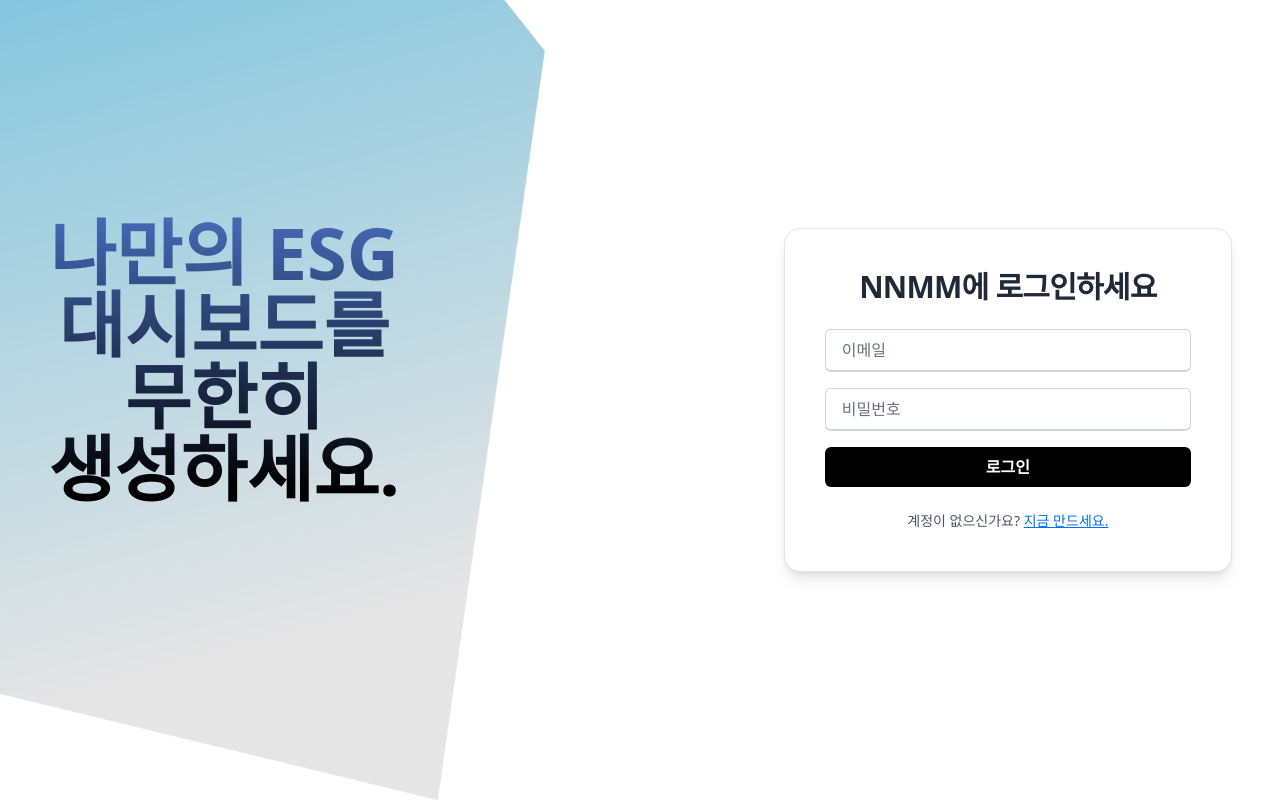
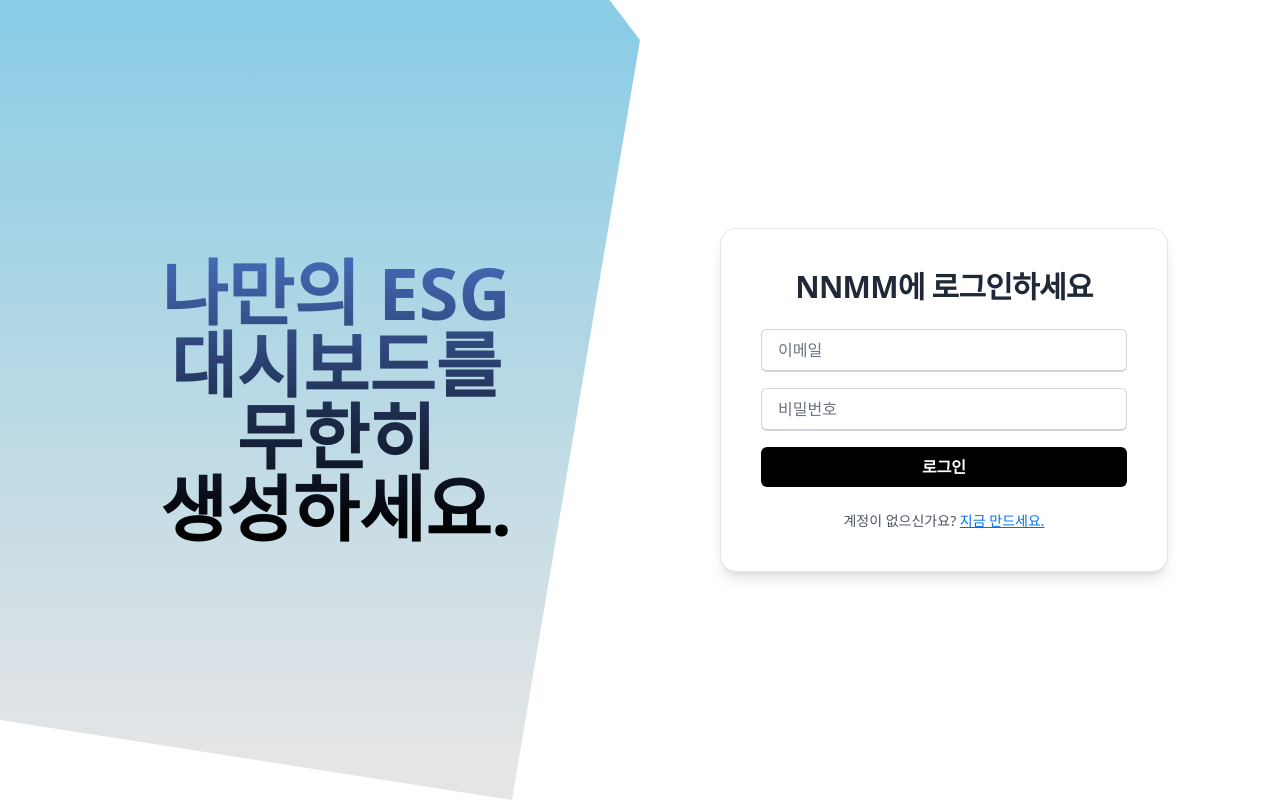
Before and after one commit to rlaDonghwan/NNMM_frontend, a Next.js app: page /auth/signin in a window 1280 px wide. Built offline with nearby package versions, Linux system fonts and the light colour scheme; no server answers.

Commit message:
ui 적용

```diff
--- a/src/components/auth/SignInForm.tsx
+++ b/src/components/auth/SignInForm.tsx
@@ -39,18 +39,26 @@ export default function SignInForm() {
     //     {error}
     //   </p>
     // )}
-    <div
-      //public/images/login.png 파일을 배경 이미지로 사용------------------------------------------------
-      className="min-h-screen flex items-center justify-center bg-cover bg-center"
-      style={{backgroundImage: 'url("/images/login.png")'}}>
+    <div className="flex h-screen w-full overflow-hidden">
+      <div className="relative w-[50vw] z-0">
+        <div
+          className="absolute inset-0"
+          style={{
+            clipPath: 'polygon(0% -100%, 100% 5%, 80% 100%, 0% 90%)',
+            background: 'linear-gradient(to bottom, #88CCE6, #E5E5E5 95%)',
+            zIndex: 0
+          }}
+        />
+      </div>
       {/* 배경 이미지에 들어갈 타이틀 텍스트 ---------------------------------------------------------------*/}
       <div
-        className="mb-20 text-7xl font-bold text-center"
+        className="absolute top-64 left-40 text-7xl font-bold  text-center"
         style={{
           background: 'linear-gradient(to bottom, #466AB7, #000000 95%)',
           WebkitBackgroundClip: 'text', // Safari 및 WebKit 기반 브라우저에 적용
           backgroundClip: 'text', // 다른 브라우저 지원
-          color: 'transparent' // 텍스트 색을 투명하게 설정
+          color: 'transparent', // 텍스트 색을 투명하게 설정
+          zIndex: 10
         }}>
         나만의 ESG
         <br />
@@ -61,7 +69,7 @@ export default function SignInForm() {
         생성하세요.
       </div>
       {/* shadcn에서 다운받은 card component를 활용하여 로그인 폼 생성---------------------------------------- */}
-      <div className="flex items-center justify-center min-h-screen bg-[rgba(255,255,255,0.0)] ml-96">
+      <div className="flex items-center justify-center min-h-screen bg-[rgba(255,255,255,0.0)] ml-20">
         <Card className="w-full max-w-md bg-white rounded-2xl shadow-lg p-8 sm:p-10">
           <CardTitle className="mb-6 text-3xl font-semibold text-center text-gray-800">
             NNMM에 로그인하세요
```
